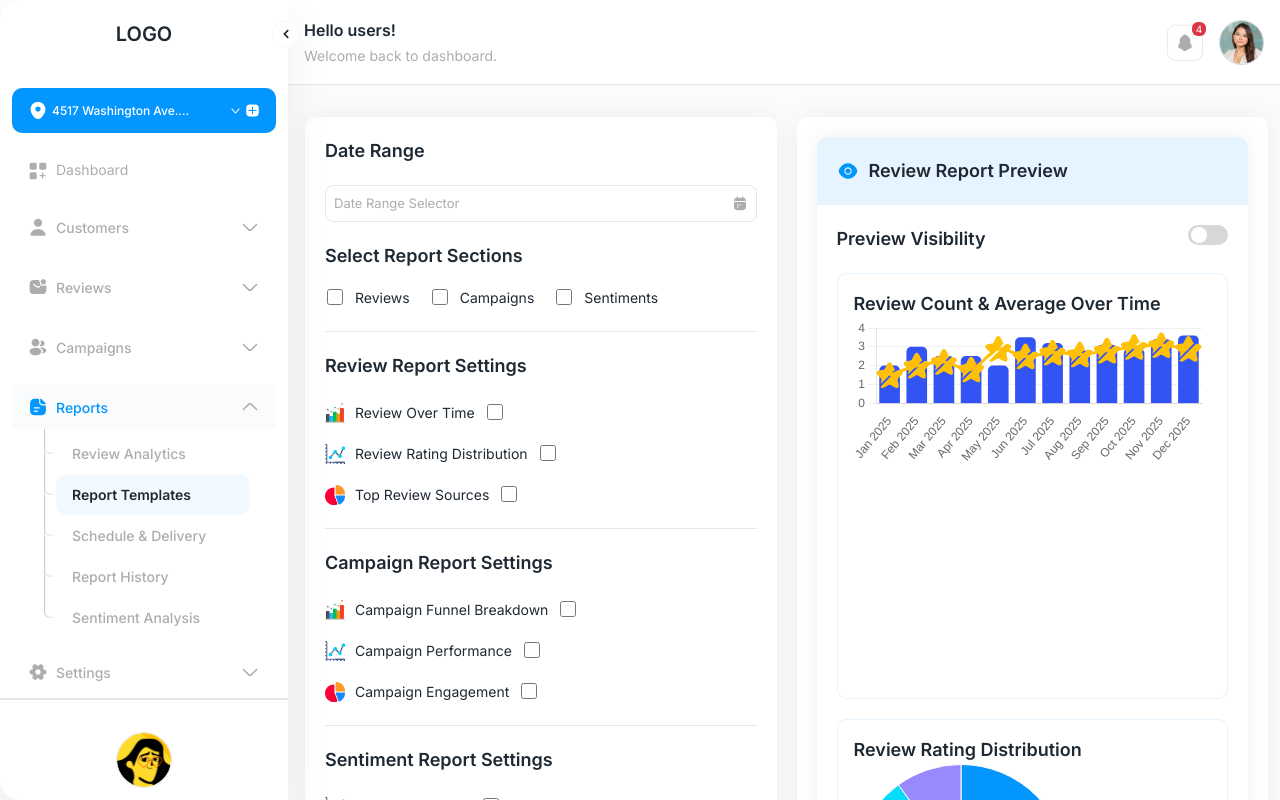
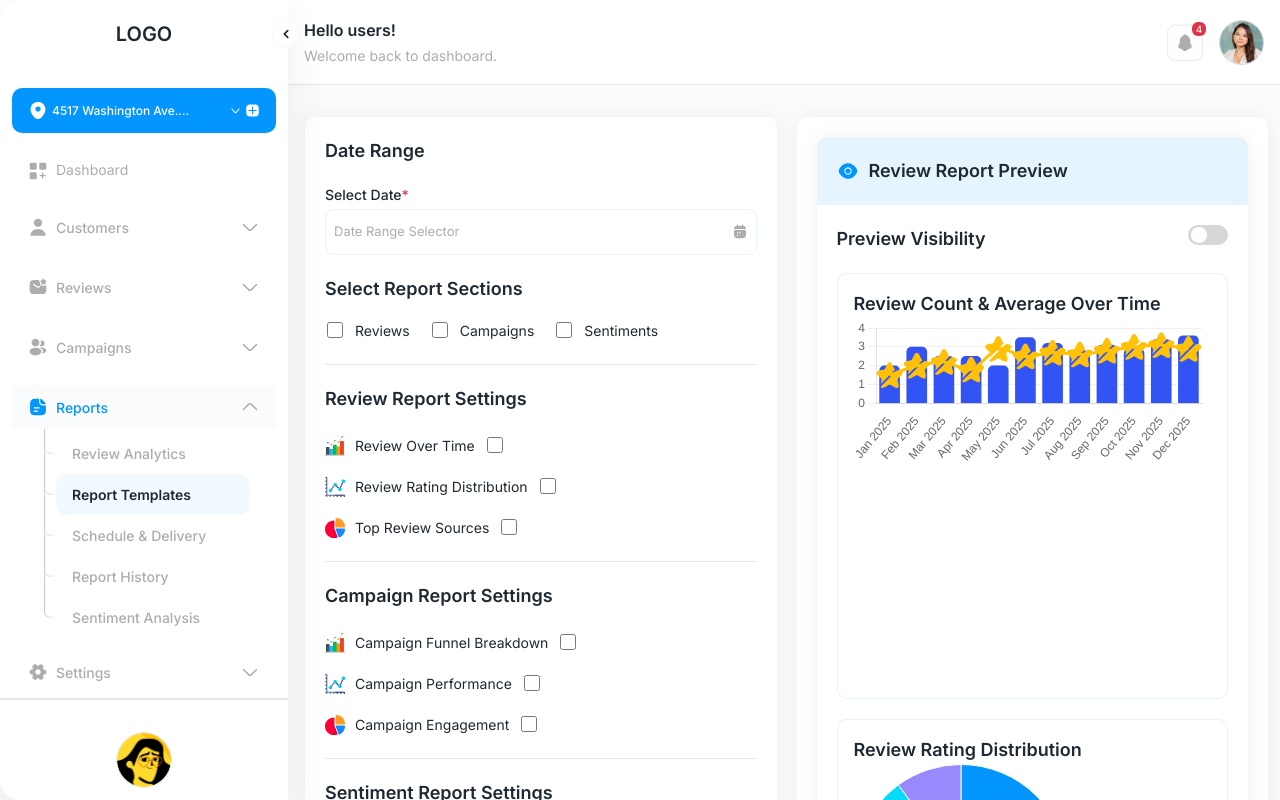
Before and after one commit to sumithub/rs-web-develop, a Next.js app: page /report-templates in a window 1280 px wide. Shown: the top 800 px of the page. Built offline with nearby package versions, Linux system fonts and the light colour scheme.

Commit message:
DateRangeForm Fixes

```diff
--- a/src/app/report-templates/page.js
+++ b/src/app/report-templates/page.js
@@ -1,6 +1,5 @@
 "use client"
 import AdminLayout from '../../components/AdminLayout'
-import DateRange from '../../components/form/DateRangePicker'
 import SecondaryButton from '../../components/common/SecondaryButton'
 import Switch from '../../components/form/Switch'
 import DashboardBarChart from '../../components/charts/DashboardBarChart'
@@ -15,7 +14,7 @@ import { useForm } from "react-hook-form";
 import { toast } from "react-toastify";
 import { getError } from "../../../helper";
 import CheckboxForm from '../../components/form/CheckboxForm'
-
+import DateRangeForm from "../../components/form/DateRangeForm"
 export default function ReportTemplates() {
     const [clickSwitch, setClickSwitch] = useState(false)
     const [sending, setSending] = useState(false)
@@ -39,7 +38,19 @@ export default function ReportTemplates() {
             <div className="grid grid-cols-2 gap-5">
                 <div className='shadow-[0px_0px_22px_0px_#0000000F] p-5 rounded-[10px] bg-white'>
                     <h2 className='text-lg font-semibold'>Date Range</h2>
-                    <DateRange class_='mt-5!' />
+                    {/* <DateRange class_='mt-5!' /> */}
+                    <DateRangeForm
+                    class_="mt-5!"
+                   label="Select Date"
+                   isRequired={true}
+                    watch={watch}
+                    setValue={setValue}
+                    clearError={clearErrors}
+                    formProps={{ ...register("date", { required: true })}}
+                    errors={errors}
+                    inputClass='py-3! border-primary/10!'
+                     labelClass="block mb-1"
+/>
                     <div className='mt-5'>
                         <h2 className='text-lg font-semibold'>Select Report Sections</h2>
                         <div className='flex gap-5 pt-[15px]'>
@@ -140,10 +151,8 @@ export default function ReportTemplates() {
                         title="Generate Report"
                         type='submit'
                         disabled={sending}
-                        class_="py-[15px]! text-lg! font-medium! px-5! text-sm! font-normal! mt-[30px]!"
+                        class_="py-[15px]! text-lg! font-medium! mt-[30px]!"
                     />
-
-
                 </div>
                 <div className='shadow-[0px_0px_22px_0px_#0000000F] rounded-[10px] p-5 bg-white'>
                     <div className='shadow-[0px_0px_22px_0px_#0000000F] rounded-[10px]'>
--- /dev/null
+++ b/src/components/form/DateRangeForm.js
@@ -0,0 +1,183 @@
+"use client"
+import Image from 'next/image';
+import React, { useEffect, useRef, useState } from 'react'
+import { DateRangePicker } from 'react-date-range';
+import 'react-date-range/dist/styles.css';
+import 'react-date-range/dist/theme/default.css';
+import { formatDate } from '../../../helper';
+
+function DateRangeForm({
+    onChange,
+    class_ = "",
+    inputClass = "",
+    watch,
+    setValue,
+    clearErrors,
+    formProps,
+    errors,
+    label,
+    labelClass = "",
+    isRequired = false,
+    placeholder = "Date Range Selector",
+    disabled = false
+}) {
+    const [open, setOpen] = useState(false)
+    const ref = useRef(null);
+
+    const currentValue = watch ? watch(formProps?.name) : null;
+
+    let error = "";
+    if (formProps?.name && errors?.[formProps.name]) {
+        const fieldError = errors[formProps.name];
+        if (fieldError.type === "pattern" || fieldError.type === "validate" || fieldError.type === "minLength") {
+            error = fieldError.message;
+        } else {
+            error = "This field is required";
+        }
+    } else if (errors?.[formProps?.name]?.type) {
+        error = errors[formProps?.name]?.message || "This field is required";
+    }
+
+    useEffect(() => {
+        const handleKeyDown = (event) => {
+            if (event.key === 'Escape') {
+                setOpen(false)
+            }
+        }
+
+        const checkIfClickedOutside = (e) => {
+            if (ref.current && (!ref.current.contains(e.target))) {
+                setOpen(false)
+            }
+        };
+
+        document.addEventListener('keydown', handleKeyDown);
+        if (typeof window !== "undefined") {
+            document.addEventListener('mousedown', checkIfClickedOutside);
+            return () => {
+                document.removeEventListener('keydown', handleKeyDown);
+                document.removeEventListener('mousedown', checkIfClickedOutside);
+            };
+        }
+    }, []);
+
+    const toggleDatePicker = () => {
+        if (!disabled) {
+            setOpen(!open)
+        }
+    }
+
+    // Initialize state based on current form value or default
+    const [state, setState] = useState(() => {
+        if (currentValue && currentValue.startDate && currentValue.endDate) {
+            return [{
+                startDate: new Date(currentValue.startDate),
+                endDate: new Date(currentValue.endDate),
+                key: 'selection'
+            }];
+        }
+        return [{
+            startDate: new Date(),
+            endDate: new Date(),
+            key: 'selection'
+        }];
+    });
+
+    const handleSelect = (ranges) => {
+        setState([ranges.selection]);
+    };
+
+    const handleSave = () => {
+        const { startDate, endDate } = state[0];
+        const dateRange = { startDate, endDate };
+
+        if (clearErrors && formProps?.name) {
+            clearErrors(formProps.name);
+        }
+
+        if (setValue && formProps?.name) {
+            setValue(formProps.name, dateRange, {
+                shouldValidate: true
+            });
+        }
+
+        if (onChange) {
+            onChange(dateRange);
+        }
+
+        setOpen(false);
+    };
+
+    const getDisplayValue = () => {
+        if (currentValue && currentValue.startDate && currentValue.endDate) {
+            return `${formatDate(new Date(currentValue.startDate), "dd/MM/yyyy")} - ${formatDate(new Date(currentValue.endDate), "dd/MM/yyyy")}`;
+        }
+        return placeholder;
+    };
+
+    return (
+        <div className={`mt-[15px] ${class_}`}>
+            {label && (
+                <label className={`text-sm font-medium text-secondary capitalize ${labelClass}`}>
+                    {label}
+                    {isRequired ? (
+                        <span className="text-danger">*</span>
+                    ) : (
+                        <span className="text-neutral-500"> (Optional)</span>
+                    )}
+                </label>
+            )}
+
+            <div ref={ref} className="relative">
+                <button
+                    onClick={toggleDatePicker}
+                    disabled={disabled}
+                    className={`${inputClass} cursor-pointer flex items-center gap-2 border ${
+                        error ? "border-danger" : "border-border-color"
+                    } rounded-lg py-[7.7px] px-2 capitalize text-[13px] text-text3 w-full focus-visible:outline-none shrink-0 ${
+                        disabled ? "opacity-50 cursor-not-allowed" : ""
+                    } focus:border-primary/60`}
+                >
+                    {getDisplayValue()}
+                    <Image
+                        src="/images/calendar1.svg"
+                        alt='calendar'
+                        height={16}
+                        width={16}
+                        unoptimized={true}
+                        className='ml-auto'
+                    />
+                </button>
+
+                {open && !disabled && (
+                    <div>
+                        <div className='overflow-hidden absolute z-50 top-full right-0 border border-dark rounded-lg shadow-[0px_0px_40px_rgba(0,_0,_0,_0.08)]'>
+                            <DateRangePicker
+                                dateDisplayFormat='dd/MM/yyyy'
+                                showDateDisplay={false}
+                                onChange={handleSelect}
+                                showSelectionPreview={true}
+                                moveRangeOnFirstSelection={false}
+                                months={2}
+                                ranges={state}
+                                direction="horizontal"
+                            />
+                            <div className='absolute left-14 bottom-5 w-[12%]'>
+                                <button
+                                    onClick={handleSave}
+                                    className="text-white text-lg font-medium bg-primary hover:bg-white hover:text-primary w-full py-1 rounded-lg border border-primary cursor-pointer text-center"
+                                >
+                                    Save
+                                </button>
+                            </div>
+                        </div>
+                    </div>
+                )}
+            </div>
+
+            {error && <p className="text-xs pt-[3px] capitalize text-danger">{error}</p>}
+        </div>
+    )
+}
+
+export default DateRangeForm
```
